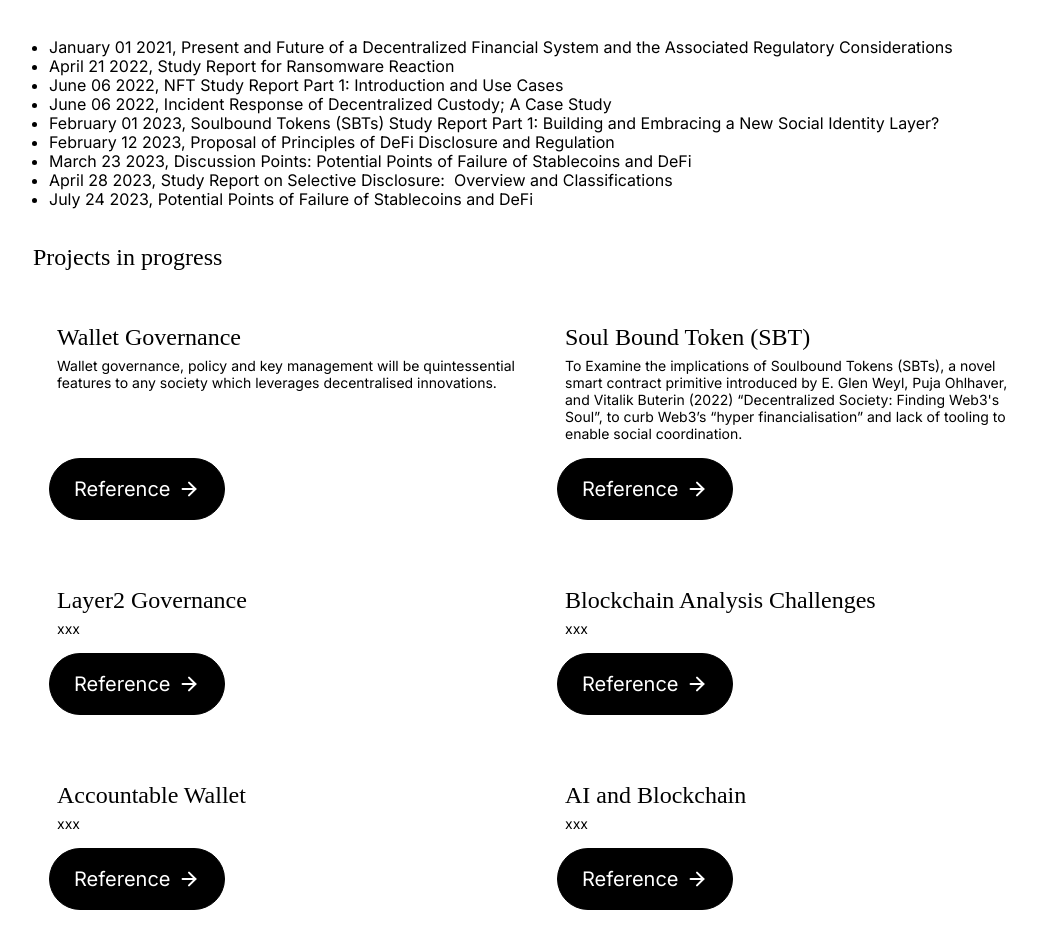
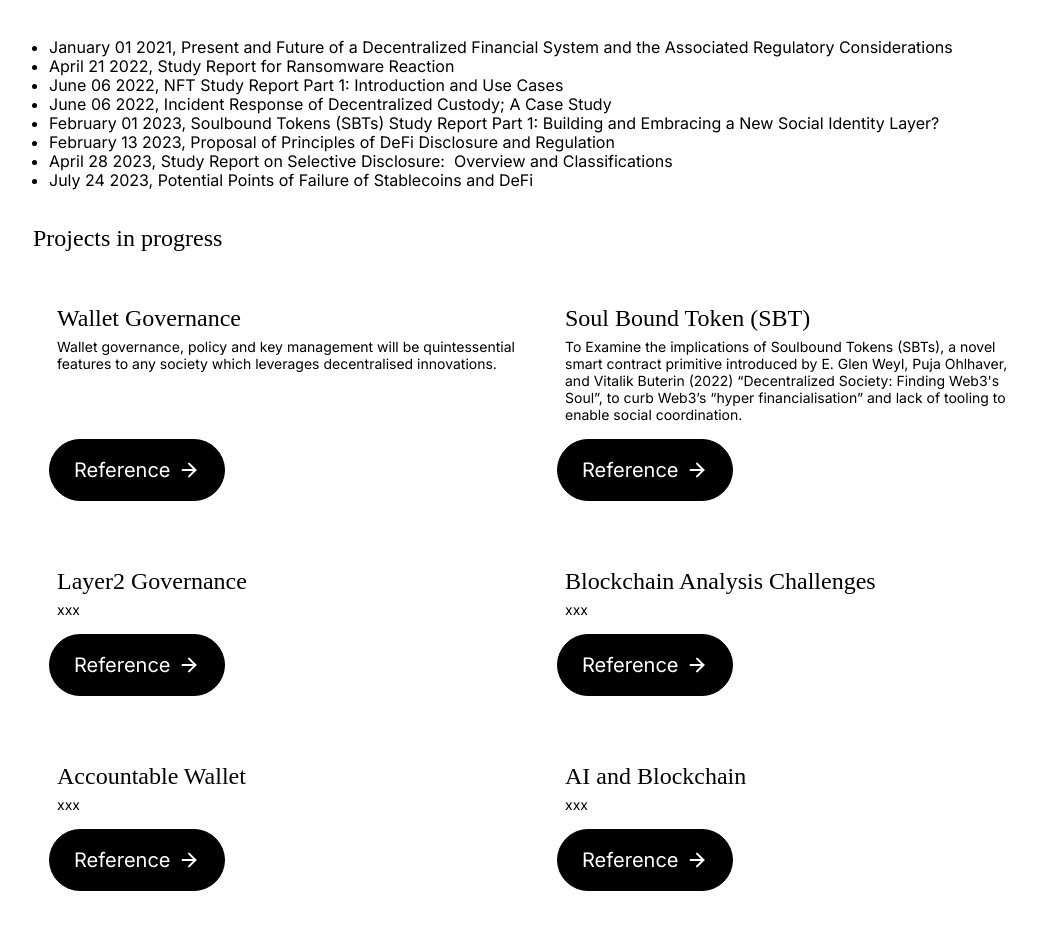
Before and after one commit to bgin-global/bgin-homepage, a Next.js app: page /activities in a window 1280 px wide. Shown: the part 1487-2416 px from the top of the page, without its empty margins (95-1132 px from the left). Built offline with nearby package versions, Linux system fonts and the light colour scheme.

Commit message:
document links

```diff
--- a/contents/projects.ts
+++ b/contents/projects.ts
@@ -95,51 +95,44 @@ export const projects: {
       title:
         "Present and Future of a Decentralized Financial System and the Associated Regulatory Considerations",
       date: "January 01 2021",
-      link: "/documents/20210101_Defi.pdf",
+      link: "https://drive.google.com/drive/folders/1rD4XHLhDZCVV6si9OvLZ8vhiU-Kqc9Gg?usp=drive_link",
     },
     {
       title: "Study Report for Ransomware Reaction",
       date: "April 21 2022",
-      link: "/documents/20220421_Ransomwere.pdf",
+      link: "https://drive.google.com/drive/folders/1Rb4Ygxvp6fgd4rdB08mALx7kedrNZWl-?usp=sharing",
     },
     {
       title: "NFT Study Report Part 1: Introduction and Use Cases",
       date: "June 06 2022",
-      link: "/documents/20220606_NFT.pdf",
+      link: "https://drive.google.com/drive/folders/1kjmfgpC5tC_4xPCjjnhPXO_Hqa3b14wl?usp=drive_link",
     },
     {
       title: "Incident Response of Decentralized Custody; A Case Study",
       date: "June 06 2022",
-      link: "/documents/20220606_Custody.pdf",
+      link: "https://drive.google.com/drive/folders/1feQ6wU8CfuTdtnkrtiO8Qi2olJpCH2bz?usp=drive_link",
     },
     {
       title:
         "Soulbound Tokens (SBTs) Study Report Part 1: Building and Embracing a New Social Identity Layer?",
       date: "February 01 2023",
-      link: "/documents/20230201_SBT.pdf",
+      link: "https://drive.google.com/drive/folders/1qavS-AxWDc5KP2swGXmiUpr241mYfTMo?usp=drive_link",
     },
     {
       title: "Proposal of Principles of DeFi Disclosure and Regulation",
-      date: "February 12 2023",
-      link: "/documents/20230213_Defi_Disclosure.pdf",
+      date: "February 13 2023",
+      link: "https://drive.google.com/drive/folders/1BHAOmPlWSi6AEm3FLef9xxtk74gFUggg?usp=sharing",
     },
-    {
-      title:
-        "Discussion Points: Potential Points of Failure of Stablecoins and DeFi",
-      date: "March 23 2023",
-      link: "/documents/20230323_Stablecoin_and_Defi.pdf",
-    },
-
     {
       title:
         "Study Report on Selective Disclosure:  Overview and Classifications",
       date: "April 28 2023",
-      link: "/documents/20230428_Selective_Disclosure.pdf",
+      link: "https://drive.google.com/drive/folders/1PiYadrwKENQ0wtk4SpbMKSPWN4j_O5_C?usp=sharing",
     },
     {
       title: "Potential Points of Failure of Stablecoins and DeFi",
       date: "July 24 2023",
-      link: "/documents/20230724_PoF_of_Stablecoins.pdf",
+      link: "https://drive.google.com/drive/folders/1uRRCeaC0pwtP5_t_sH9An7JeN-5zYm-1?usp=sharing",
     },
   ],
 };
```
Also changed, not shown: contents/workingGroups.ts (+20 -4 lines).
